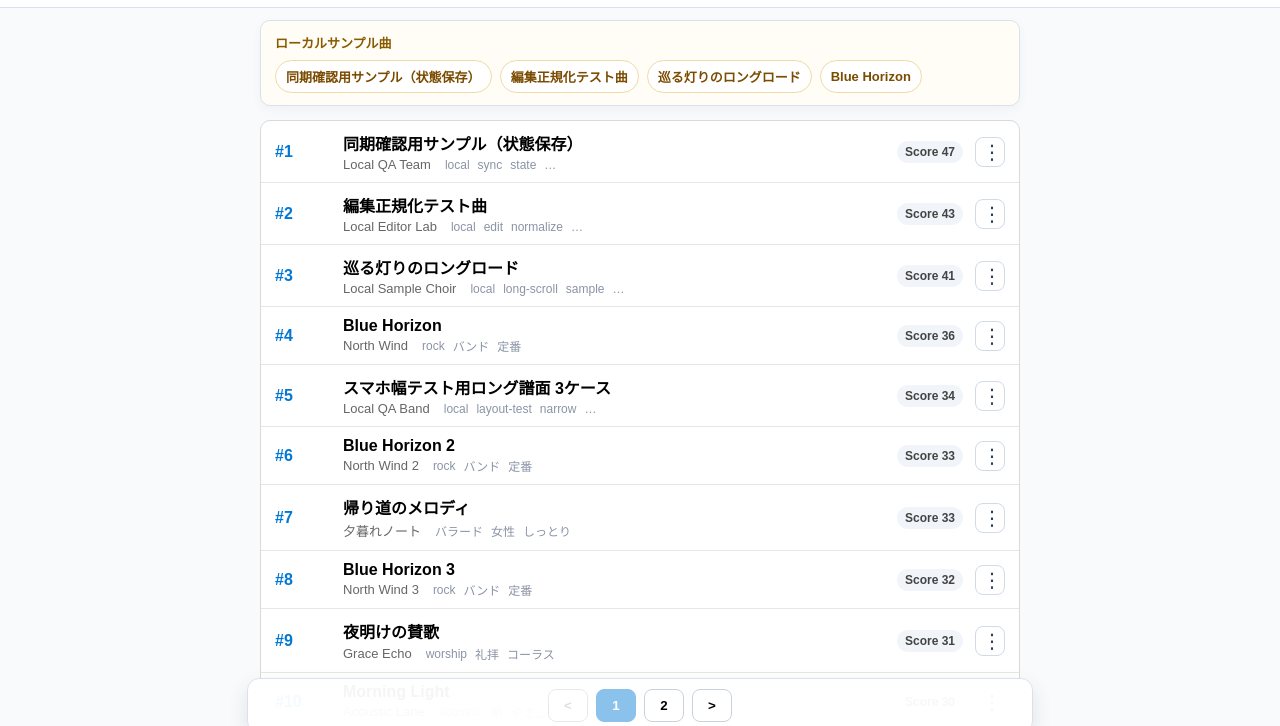
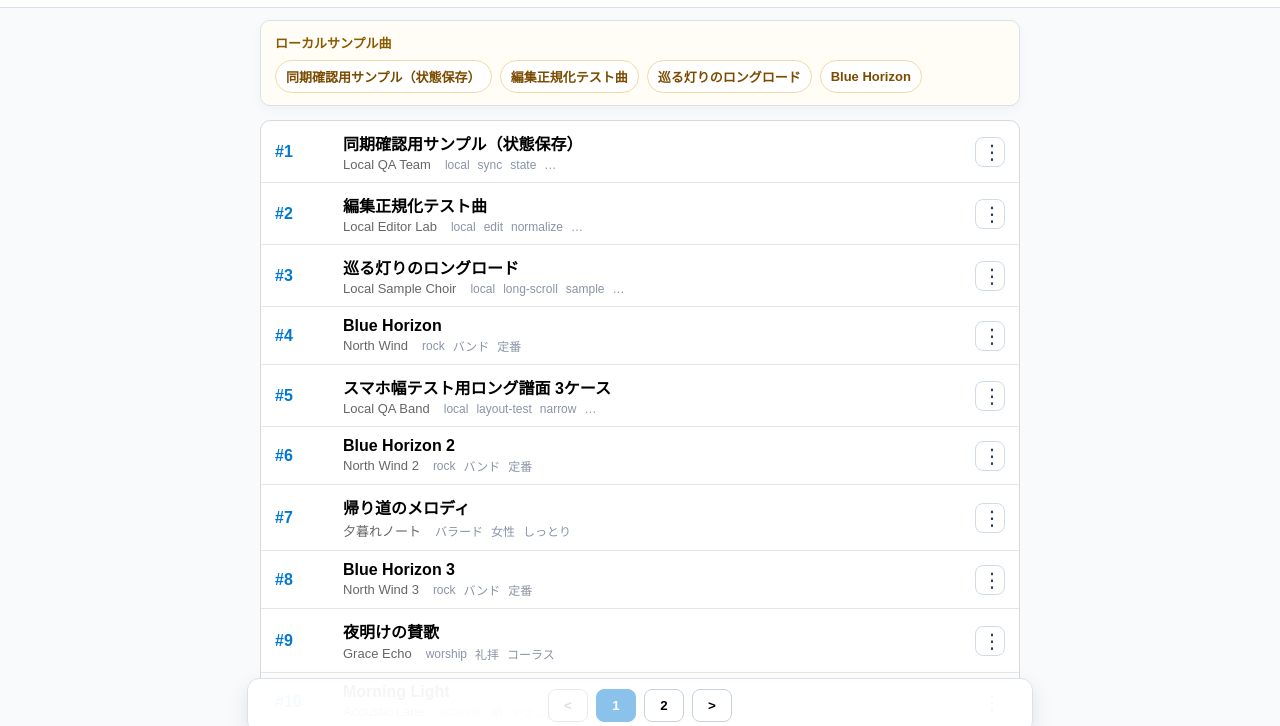
Before and after one commit to XiAce-Lite/MyChordpro, a plain HTML site: page frontend/index.html in a window 1280 px wide. Shown: the part 57-783 px from the top of the page. Drawn offline with Linux system fonts and the light colour scheme; no server answers.

Commit message:
曲一覧からスコア表示を削除（並びロジックは維持）
Co-authored-by: Cursor <cursoragent@cursor.com>

```diff
--- a/frontend/css/index.css
+++ b/frontend/css/index.css
@@ -389,15 +389,6 @@
       flex: 0 0 auto;
       color: inherit;
     }
-    .song-score {
-      font-size: 12px;
-      font-weight: 700;
-      color: #444;
-      background: #f1f5f9;
-      border-radius: 999px;
-      padding: 4px 8px;
-      white-space: nowrap;
-    }
     #pagination {
       position: fixed;
       left: 50%;
--- a/frontend/js/index.js
+++ b/frontend/js/index.js
@@ -712,12 +712,7 @@ function isLocalPreview() {
         const mainEl = document.createElement('span');
         const titleEl = document.createElement('a');
         const metaEl = document.createElement('span');
-        const scoreEl = document.createElement('span');
         const artistText = String(song.artist || '').trim();
-        const baseScore = Number(song.score) || 0;
-        const displayScore = Number.isFinite(Number(song.display_score))
-          ? Number(song.display_score)
-          : baseScore;
         const { visible: visibleTags, hasMore, fullText: tagsText } = getVisibleTags(song.tags);
 
         itemEl.className = 'song-item';
@@ -764,15 +759,8 @@ function isLocalPreview() {
         mainEl.appendChild(titleEl);
         mainEl.appendChild(metaEl);
 
-        scoreEl.className = 'song-score';
-        scoreEl.textContent = `Score ${displayScore}`;
-        scoreEl.title = displayScore === baseScore
-          ? `表示スコア ${displayScore}`
-          : `表示スコア ${displayScore}（保存スコア ${baseScore}）`;
-
         itemEl.appendChild(rankEl);
         itemEl.appendChild(mainEl);
-        itemEl.appendChild(scoreEl);
         itemEl.appendChild(createSongRowActions(song));
         songList.appendChild(itemEl);
       });
```
